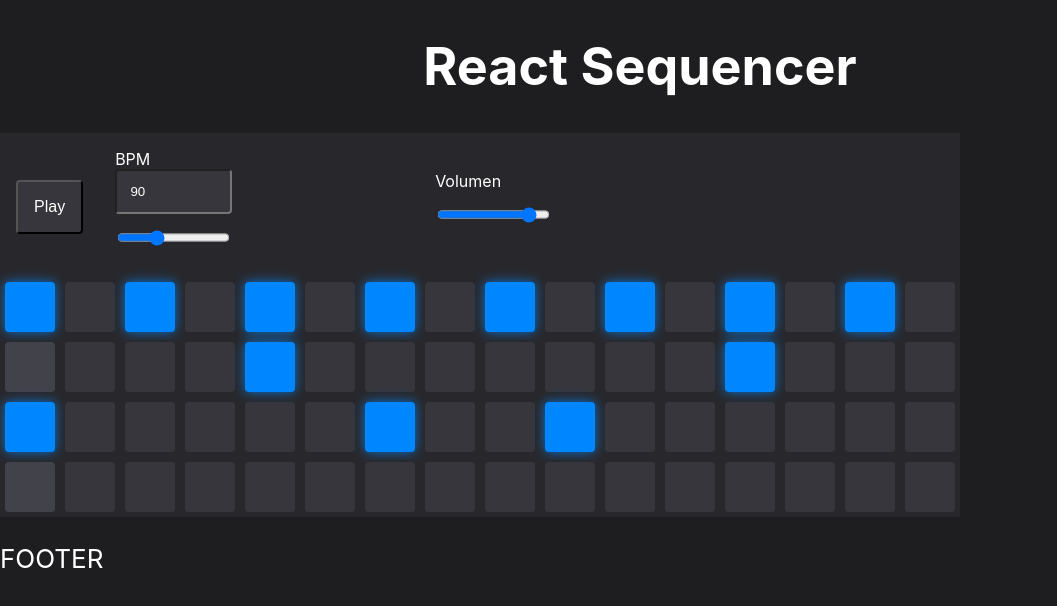
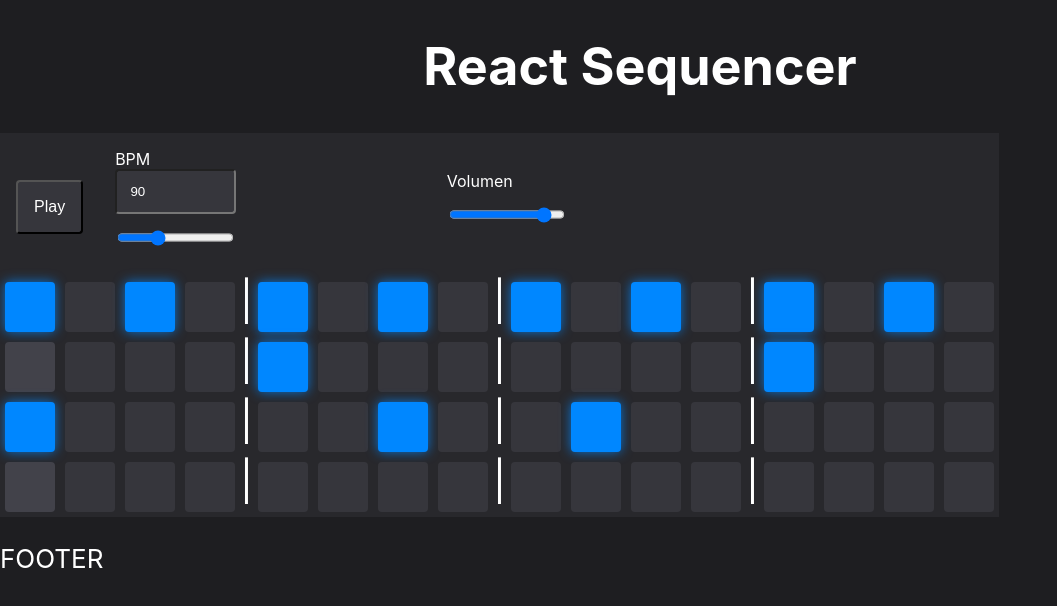
Before and after one commit to fededamis/ReactDrumSequencer, a React (Create React App) app: page / in a window 1280 px wide. Shown: the top 606 px of the page, without its empty margins (0-1057 px from the left). Built offline with nearby package versions, Linux system fonts and the light colour scheme; no server answers.

Commit message:
Se agrega separador de beats

```diff
--- a/src/App.css
+++ b/src/App.css
@@ -82,6 +82,11 @@
 	flex-wrap: wrap;
 }
 
+.Pad-container {
+	display: inline-flex;
+	font-size: 1.5em
+}
+
 .Pads span {
 	display: none;
 }
--- a/src/components/Pads.js
+++ b/src/components/Pads.js
@@ -12,6 +12,7 @@ class Pads extends React.Component {
                 <div key={padGroupIndex} className='Pads'>
                     <SampleName sampleId={padGroupIndex}/>
                     {padGroup.map( (pad, padIndex) => (
+                        <div className='Pad-container'>
                             <div key={padIndex}
                             className={cx('Pad',{
                                 active: padIndex == this.props.activeStep,
@@ -20,6 +21,10 @@ class Pads extends React.Component {
                             onClick={() => {
                                 this.props.togglePad(padGroupIndex, padIndex)
                             }}>
+                            </div>
+                            <span className={cx({
+                                visible: [3,7,11].includes(padIndex)
+                            })}>|</span>
                         </div>
                     ))}
                 </div>
```
Lines whose indentation alone changed are shown as unchanged.
